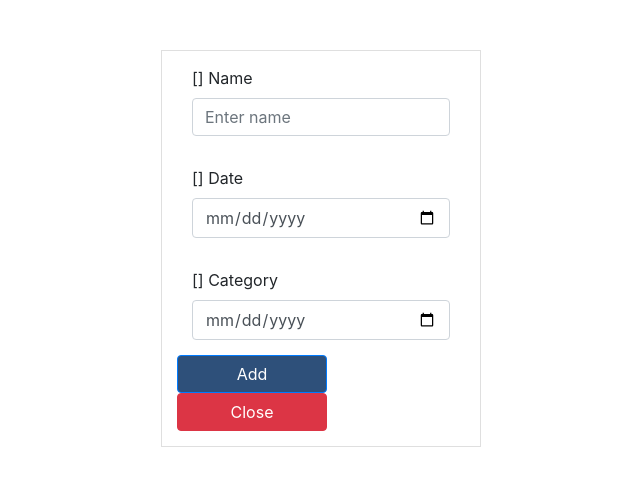
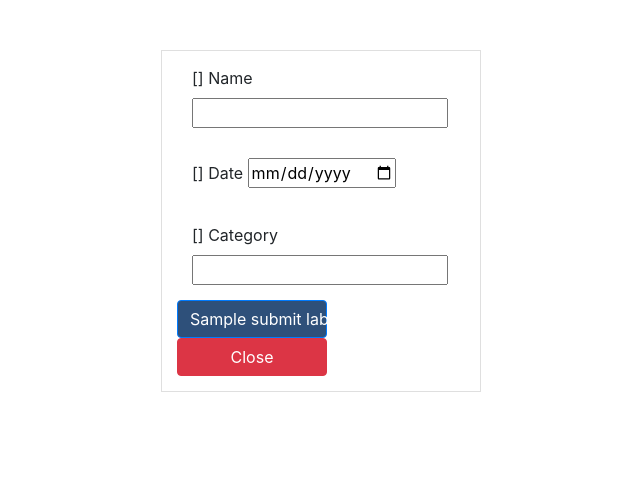
Before and after one commit to tupyy/photogallery, a Django app: template templates/photo_gallery/add_album.html in a window 1280 px wide. Shown: the part 56-542 px from the top of the page, without its empty margins (319-959 px from the left). Run offline with Django 3.2, Linux system fonts and the light colour scheme; the template is opened without the code that fills it: most values are stand-ins (such as "Sample title", 1, 10 or a date in 2020); form fields are guessed from the names that the template uses; some libraries are stand-ins or nearby versions.

Commit message:
use build-in widget to add field to form

```diff
--- a/templates/photo_gallery/add_album.html
+++ b/templates/photo_gallery/add_album.html
@@ -7,28 +7,28 @@
 
 {% block content %}
     <div class="container form-wrapper col-md-4 col-sm-4 col-lg-3 col-xl-3 col-xs-12">
-        <form action="add-album" method="post">
+        <form action="{% url "add_album_view" %}" method="post">
             {% csrf_token %}
             {{ form.non_field_errors }}
             <div class="form-group">
                 {{ form.album_name.errors }}
                 <label for="album_name">Name</label>
-                <input type="text" id="album_name" class="form-control" placeholder="Enter name">
+                {{ form.album_name }}
             </div>
             <div class="form-group">
                 {{ form.album_date.errors }}
                 <label for="album_date">Date</label>
-                <input type="date" id="album_date" class="form-control" placeholder="Album date">
+                {{ form.album_date }}
             </div>
             <div class="form-group">
                 {{ form.album_category.errors }}
                 <label for="album_category">Category</label>
-                <input type="date" id="album_category" class="form-control" placeholder="Enter cateogry">
+                {{ form.album_category }}
             </div>
             <div class="row submit-row">
                 {% block submit %}
                     <span>
-                        <button class="btn btn-primary" type="submit">Add</button>
+                        <button class="btn btn-primary" type="submit">{{ submit_label }}</button>
                         <a class="btn btn-danger" type="submit" href="">Close</a>
                     </span>
                 {% endblock submit %}
```
